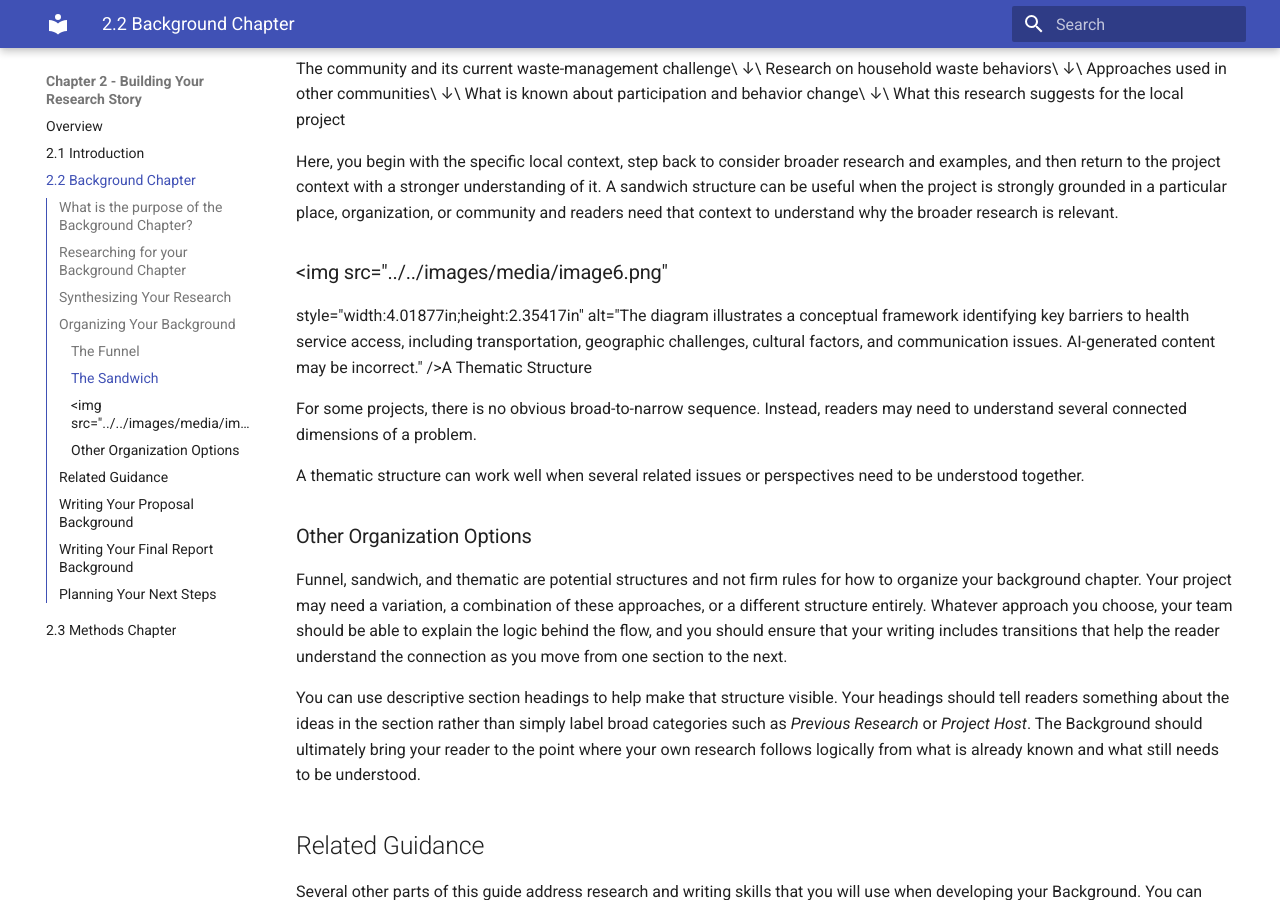
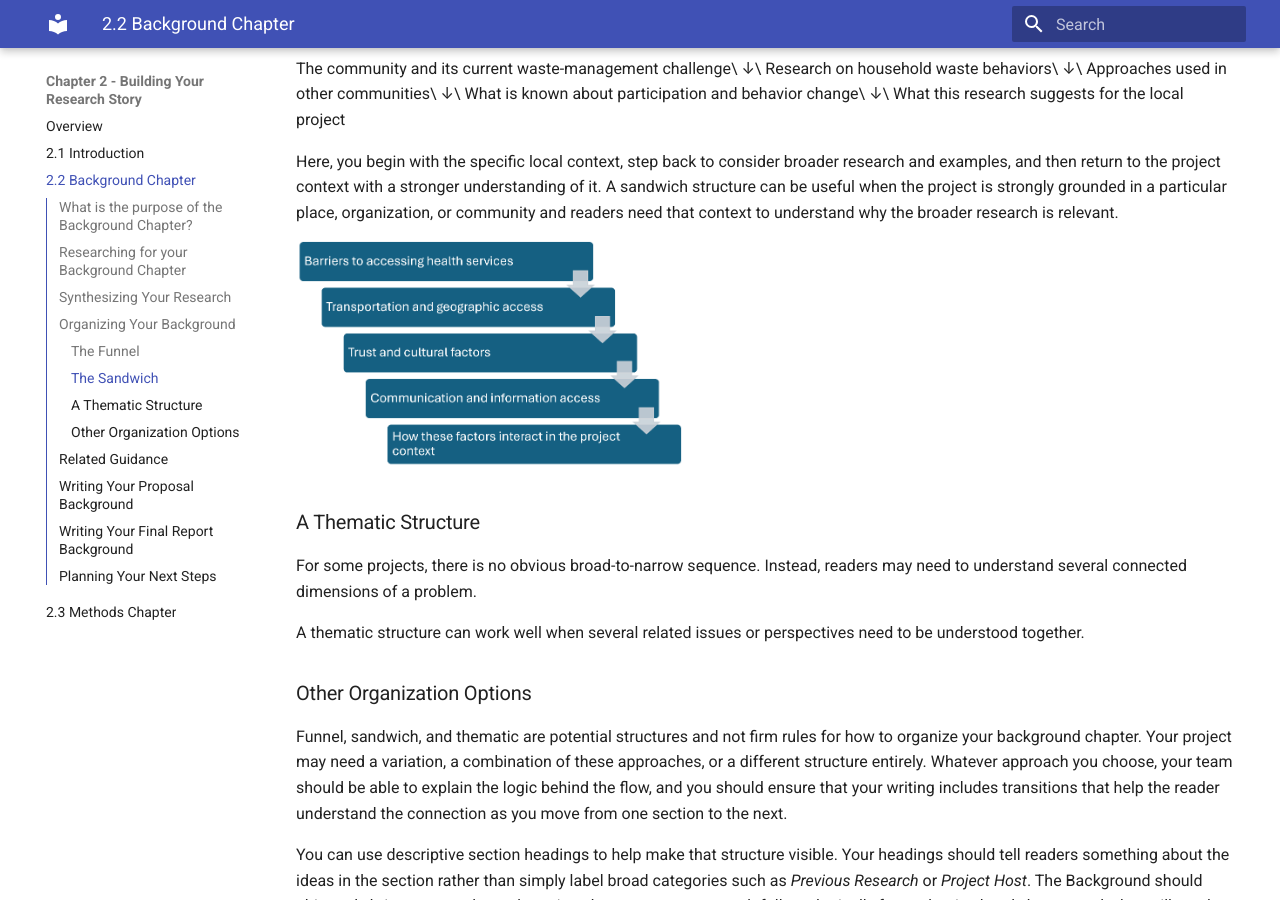
Before and after one commit to roberts-andy/gitbook-test, an MkDocs documentation site: the page built from docs/chapter-2-research-story/background.md, in a window 1280 px wide and 900 px high, scrolled down 2853 px. Built offline with MkDocs 1.6.1 and Material for MkDocs 9.7.7, drawn with Linux system fonts in a browser that asks for light colours.

Commit message:
fixed image urls

```diff
--- a/docs/chapter-2-research-story/background.md
+++ b/docs/chapter-2-research-story/background.md
@@ -129,9 +129,11 @@ when the project is strongly grounded in a particular place,
 organization, or community and readers need that context to understand
 why the broader research is relevant.
 
-### <img src="../../images/media/image6.png"
+<img src="../../images/media/image6.png"
 style="width:4.01877in;height:2.35417in"
-alt="The diagram illustrates a conceptual framework identifying key barriers to health service access, including transportation, geographic challenges, cultural factors, and communication issues. AI-generated content may be incorrect." />A Thematic Structure
+alt="The diagram illustrates a conceptual framework identifying key barriers to health service access, including transportation, geographic challenges, cultural factors, and communication issues. AI-generated content may be incorrect." />
+
+### A Thematic Structure
 
 For some projects, there is no obvious broad-to-narrow sequence.
 Instead, readers may need to understand several connected dimensions of
```
Also changed, not shown: docs/appendices.md (+1 -1 lines).
